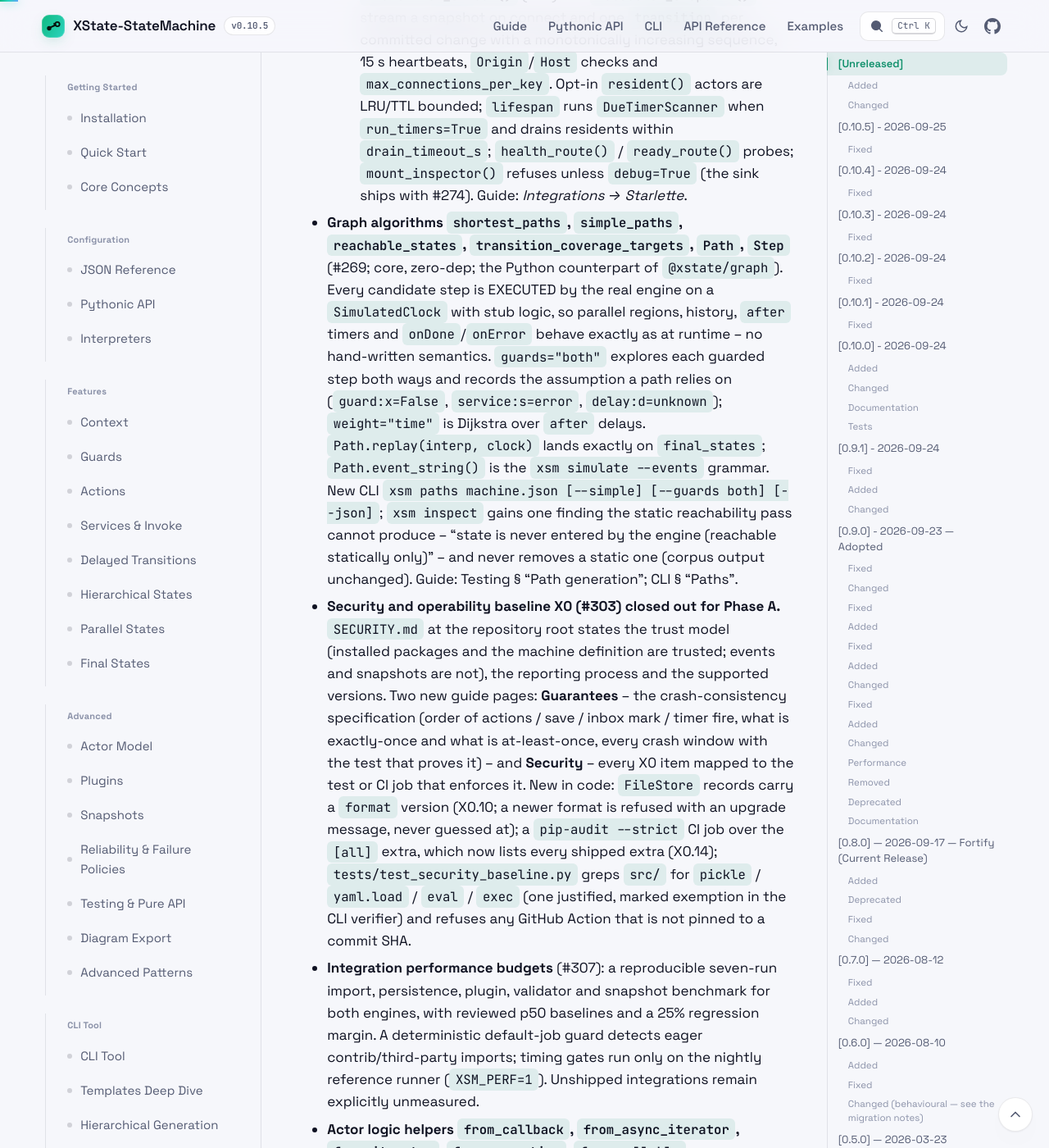
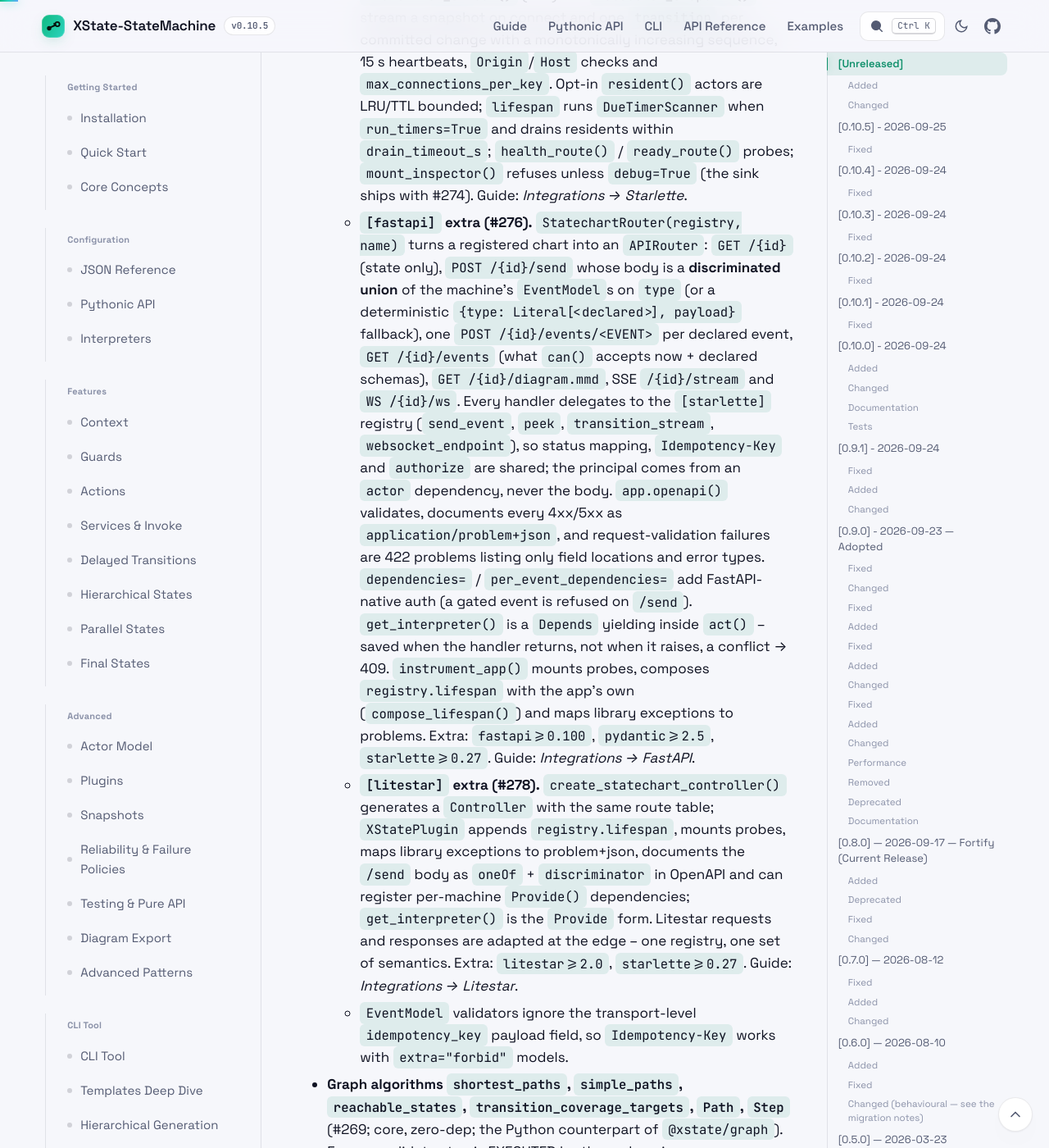
Before and after one commit to basiltt/xstate-statemachine, a Jekyll site: the page built from docs/_guide/changelog.md, in a window 1280 px wide and 1400 px high, scrolled down 1269 px. Shown: the whole window at 82% size. Built offline with Jekyll 4.4.1, drawn with Linux system fonts in a browser that asks for light colours; some of the changed text lies outside the part shown.

Commit message:
chore(web): wire [fastapi] (#276) and [litestar] (#278) into pyproject, [all], CI, docs nav, search index and changelog
- pyproject: fastapi = fastapi>=0.100 + pydantic>=2.5 + starlette>=0.27
  (listed, not self-referenced, so the security-baseline audit test can
  check every pin is in [all]); litestar = litestar>=2.0 + starlette>=0.27;
  both added to [all].
- CI contrib cells: httpx for starlette/fastapi/litestar, plus
  openapi-spec-validator for fastapi/litestar and pydantic for litestar.
- Sidebar, pages_order, INTEGRATION_PAGES, search index, integrations
  table (shipped), changelog bullets in both changelog files.

Co-Authored-By: Claude <noreply@anthropic.com>

```diff
--- a/docs/_guide/changelog.md
+++ b/docs/_guide/changelog.md
@@ -42,6 +42,40 @@ For the full changelog with commit history, see [CHANGELOG.md on GitHub](https:/
     `ready_route()` probes; `mount_inspector()` refuses unless
     `debug=True` (the sink ships with #274). Guide:
     *Integrations → Starlette*.
+  - **`[fastapi]` extra (#276).** `StatechartRouter(registry, name)` turns
+    a registered chart into an `APIRouter`: `GET /{id}` (state only),
+    `POST /{id}/send` whose body is a **discriminated union** of the
+    machine's `EventModel`s on `type` (or a deterministic
+    `{type: Literal[<declared>], payload}` fallback), one
+    `POST /{id}/events/<EVENT>` per declared event, `GET /{id}/events`
+    (what `can()` accepts now + declared schemas), `GET /{id}/diagram.mmd`,
+    SSE `/{id}/stream` and `WS /{id}/ws`. Every handler delegates to the
+    `[starlette]` registry (`send_event`, `peek`, `transition_stream`,
+    `websocket_endpoint`), so status mapping, `Idempotency-Key` and
+    `authorize` are shared; the principal comes from an `actor` dependency,
+    never the body. `app.openapi()` validates, documents every 4xx/5xx as
+    `application/problem+json`, and request-validation failures are 422
+    problems listing only field locations and error types.
+    `dependencies=` / `per_event_dependencies=` add FastAPI-native auth (a
+    gated event is refused on `/send`). `get_interpreter()` is a
+    `Depends` yielding inside `act()` -- saved when the handler returns,
+    not when it raises, a conflict → 409. `instrument_app()` mounts
+    probes, composes `registry.lifespan` with the app's own
+    (`compose_lifespan()`) and maps library exceptions to problems.
+    Extra: `fastapi>=0.100`, `pydantic>=2.5`, `starlette>=0.27`. Guide:
+    *Integrations → FastAPI*.
+  - **`[litestar]` extra (#278).** `create_statechart_controller()`
+    generates a `Controller` with the same route table; `XStatePlugin`
+    appends `registry.lifespan`, mounts probes, maps library exceptions to
+    problem+json, documents the `/send` body as `oneOf` + `discriminator`
+    in OpenAPI and can register per-machine `Provide()` dependencies;
+    `get_interpreter()` is the `Provide` form. Litestar requests and
+    responses are adapted at the edge -- one registry, one set of
+    semantics. Extra: `litestar>=2.0`, `starlette>=0.27`. Guide:
+    *Integrations → Litestar*.
+  - `EventModel` validators ignore the transport-level `idempotency_key`
+    payload field, so `Idempotency-Key` works with `extra="forbid"`
+    models.
 
 - **Graph algorithms `shortest_paths`, `simple_paths`, `reachable_states`,
   `transition_coverage_targets`, `Path`, `Step`** (#269; core, zero-dep;
--- a/docs/_layouts/default.html
+++ b/docs/_layouts/default.html
@@ -159,6 +159,8 @@
           <a href="{{ '/guide/integration-redis/' | relative_url }}" class="sidebar-link">Redis</a>
           <a href="{{ '/guide/integration-pydantic/' | relative_url }}" class="sidebar-link">Pydantic</a>
           <a href="{{ '/guide/integration-starlette/' | relative_url }}" class="sidebar-link">Starlette</a>
+          <a href="{{ '/guide/integration-fastapi/' | relative_url }}" class="sidebar-link">FastAPI</a>
+          <a href="{{ '/guide/integration-litestar/' | relative_url }}" class="sidebar-link">Litestar</a>
         </div>
         <div class="sidebar-section">
           <h3 class="sidebar-heading">Reference</h3>
@@ -218,7 +220,7 @@
         </div>
 
         <!-- Previous / Next Navigation -->
-        {% assign pages_order = "getting-started,quick-start,core-concepts,json-config,pythonic-api,interpreters,context,guards,actions,services,delayed-transitions,hierarchical,parallel,final-states,actors,plugins,snapshots,reliability,diagrams,examples,cli,cli-templates,cli-hierarchy,integrations,patterns,persistence,guarantees,security,integration-redis,integration-pydantic,integration-starlette,production-characteristics,troubleshooting,faq,changelog" | split: "," %}
+        {% assign pages_order = "getting-started,quick-start,core-concepts,json-config,pythonic-api,interpreters,context,guards,actions,services,delayed-transitions,hierarchical,parallel,final-states,actors,plugins,snapshots,reliability,diagrams,examples,cli,cli-templates,cli-hierarchy,integrations,patterns,persistence,guarantees,security,integration-redis,integration-pydantic,integration-starlette,integration-fastapi,integration-litestar,production-characteristics,troubleshooting,faq,changelog" | split: "," %}
         {% assign current_name = page.url | remove: "/guide/" | remove: "/" %}
         {% assign prev_page = nil %}
         {% assign next_page = nil %}
--- a/docs/assets/js/search-index.json
+++ b/docs/assets/js/search-index.json
@@ -126,6 +126,18 @@
     "description": "[starlette] extra — StatechartRegistry (create → act → persist → discard), Receipt → HTTP status, RFC 9457 problems, Idempotency-Key, SSE and WebSocket transition streams, residents, lifespan timer scanner, health/ready probes."
   },
   {
+    "title": "FastAPI",
+    "section": "Integrations",
+    "url": "/guide/integration-fastapi/",
+    "description": "[fastapi] extra — StatechartRouter generates a REST API and OpenAPI from a chart: discriminated-union event bodies, RFC 9457 problems, Depends(get_interpreter), Idempotency-Key, SSE/WebSocket, instrument_app."
+  },
+  {
+    "title": "Litestar",
+    "section": "Integrations",
+    "url": "/guide/integration-litestar/",
+    "description": "[litestar] extra — XStatePlugin, Provide() get_interpreter, generated statechart Controller with OpenAPI discriminated union, problem+json, SSE/WebSocket."
+  },
+  {
     "description": "Generate diagrams from machines — Mermaid, PlantUML, ASCII format, statechart visualization.",
     "section": "Advanced",
     "title": "Diagram Export",
```
Also changed, not shown: docs/_guide/integrations.md (+2 -2 lines), pyproject.toml (+8 -2 lines), tests/test_docs_site.py (+2 -0 lines), .github/workflows/ci.yml, CHANGELOG.md.
